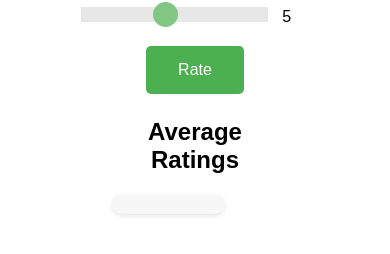
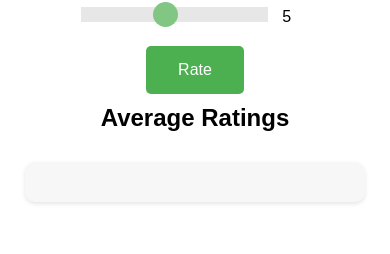
Before and after one commit to dakotacx/lexidle, a plain HTML site: page index.html in a window 390 px wide. Shown: the part 224-478 px from the top of the page. Drawn offline with Linux system fonts and the light colour scheme.

Commit message:
updating mobile styling

```diff
--- a/styles.css
+++ b/styles.css
@@ -115,10 +115,17 @@ body {
   border-bottom: 1px solid #ddd; /* only if you want a separator */
 }
 
-/* Responsive design for smaller screens */
+
 @media (max-width: 768px) {
+  #averageContainer {
+    display: flex; /* Using flexbox for centering */
+    flex-direction: column; /* Stack children vertically */
+    align-items: center; /* Center children horizontally in the container */
+    width: 100%; /* Use the full width */
+  }
+
   #averageRatingsDisplay {
-    padding: 10px;
-    margin: 10px;
+    width: 80%; /* Adjust the width as needed, smaller percentage to provide padding */
+    margin: 10px 0; /* Centered with equal top and bottom margin */
   }
 }
```
